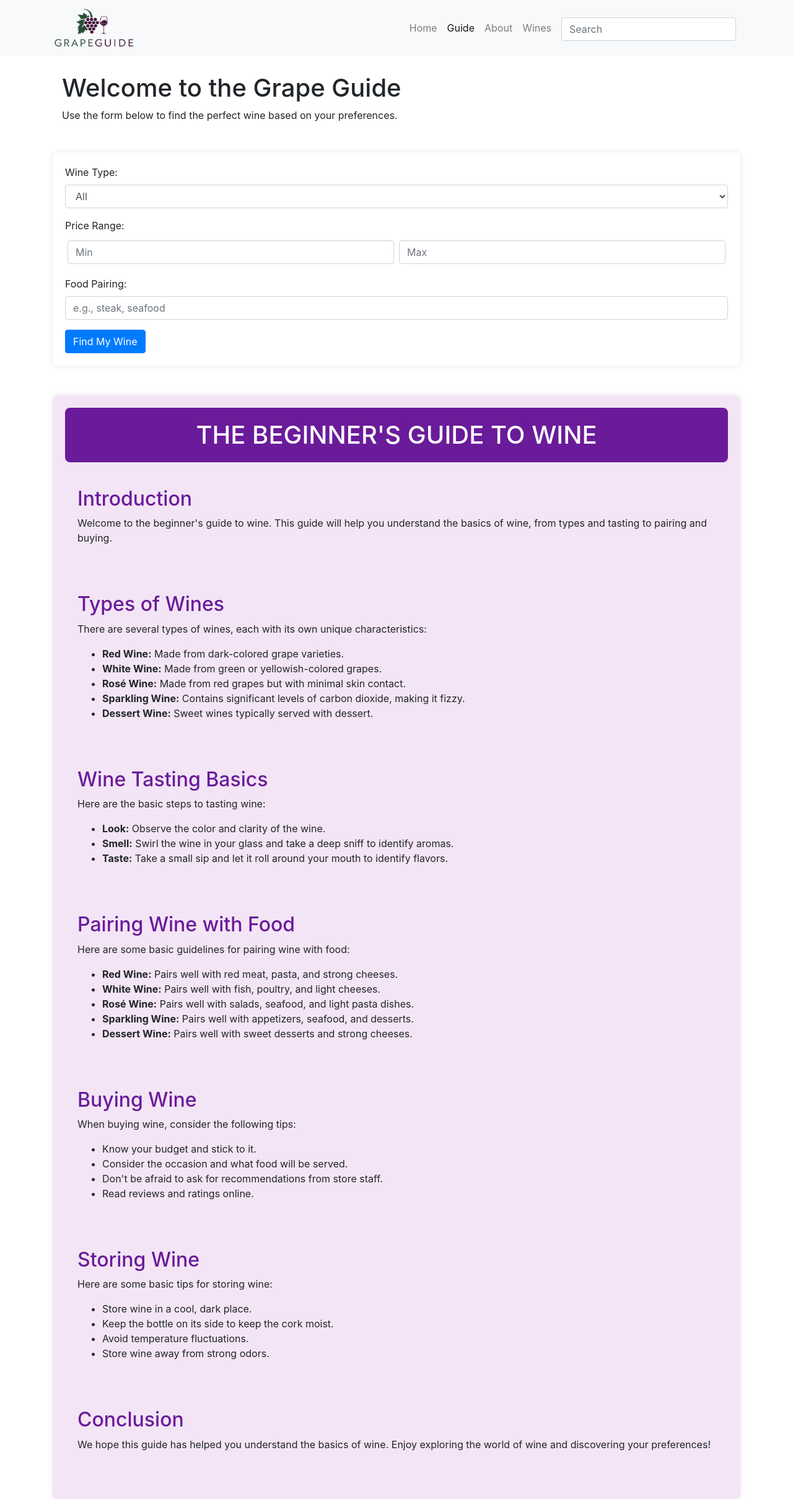
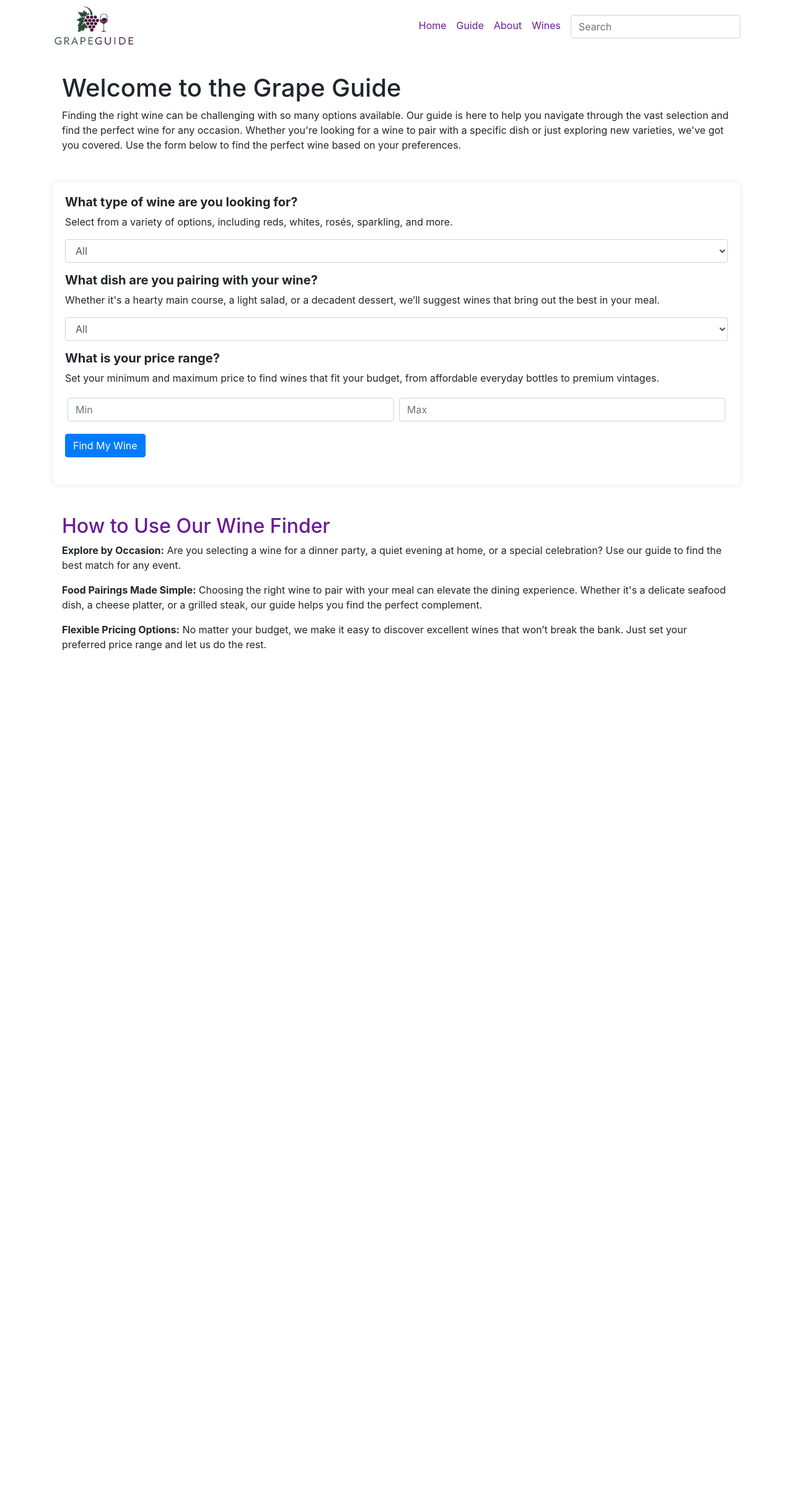
Before and after one commit to gijsoliemans/GrapeGuide, a Flask app: page /guide in a window 1280 px wide. Shown: the whole page at 62% size. After the commit the page ends 1050 px from the top, so only its background shows below. Run offline with Flask 3, Linux system fonts and the light colour scheme; parts of the project's set-up code (start-up, migrations or seed data) failed here and were passed over; some libraries are stand-ins or nearby versions.

Commit message:
🛢️ | home page + guide page changes

```diff
--- a/app.py
+++ b/app.py
@@ -208,7 +208,36 @@ def wine_detail(wine_id):
 
 @app.route('/guide')
 def guide():
-    return render_template('guide.html')
+    unique_countries = get_unique_values(wines, 'Country')
+    unique_regions = get_unique_values(wines, 'Region')
+    unique_grapes = get_unique_values(wines, 'Grape')
+    unique_types = get_unique_values(wines, 'Type')
+    unique_styles = get_unique_values(wines, 'Style')
+    unique_closures = get_unique_values(wines, 'Closure')
+    unique_capacities = get_unique_values(wines, 'Capacity')
+    unique_secondary_grapes = get_unique_values(wines, 'Secondary Grape Varieties')
+    unique_vintages = get_unique_values(wines, 'Vintage')
+    unique_units = get_unique_values(wines, 'Unit')
+    unique_characteristics = get_unique_values(wines, 'Characteristics')
+    unique_per_bottle_case_each = get_unique_values(wines, 'Per bottle / case / each')
+    unique_appellations = get_unique_values(wines, 'Appellations')
+
+    return render_template(
+        'guide.html',
+        unique_countries=unique_countries,
+        unique_regions=unique_regions,
+        unique_grapes=unique_grapes,
+        unique_types=unique_types,
+        unique_styles=unique_styles,
+        unique_vintages=unique_vintages,
+        unique_closures=unique_closures,
+        unique_capacities=unique_capacities,
+        unique_secondary_grapes=unique_secondary_grapes,
+        unique_units=unique_units,
+        unique_characteristics=unique_characteristics,
+        unique_per_bottle_case_each=unique_per_bottle_case_each,
+        unique_appellations=unique_appellations
+        )
 
 if __name__ == "__main__":
     app.run(debug=True)
--- a/templates/base.html
+++ b/templates/base.html
@@ -7,30 +7,34 @@
     <!-- Bootstrap CSS -->
     <link href="https://stackpath.bootstrapcdn.com/bootstrap/4.5.2/css/bootstrap.min.css" rel="stylesheet">
     <link rel="stylesheet" href="https://cdnjs.cloudflare.com/ajax/libs/font-awesome/6.0.0-beta3/css/all.min.css">
-
     <link rel="icon" type="image/x-icon" href="..\static\images\Favicon.png">
 
-
-
     <style>
-        /* Add padding to the top of the body to prevent content from being hidden behind the fixed navbar */
         body {
             padding-top: 70px; /* Adjust this value based on the height of your navbar */
+        }
+        .navbar {
+            background-color: #ffffff; /* Dark purple background */
+            opacity: 1; /* Ensure the navbar is fully opaque */
+        }
+        .navbar-nav .nav-link {
+            color: #6a1b9a !important; /* Ensure the text color is white */
         }
     </style>
 </head>
 <body>
     <!-- Navigation -->
-    <nav class="navbar navbar-expand-lg navbar-light bg-light fixed-top">
+    <nav class="navbar navbar-expand-lg navbar-dark fixed-top">
         <div class="container">
             <a class="navbar-brand p-0 m-0" href="/" style="max-width: 12%;">
                 <img src="{{ url_for('static', filename='images/Logo.png') }}" class="img-fluid rounded" alt="Logo" style="width: 100%; height: auto;">
             </a>
+        </a>
         <button class="navbar-toggler" type="button" data-toggle="collapse" data-target="#navbarResponsive" aria-controls="navbarResponsive" aria-expanded="false" aria-label="Toggle navigation">
             <span class="navbar-toggler-icon"></span>
 </button>
-            <div class="collapse navbar-collapse container-fluid" id="navbarResponsive">
-                <ul class="navbar-nav ml-auto align-items-center">
+<div class="collapse navbar-collapse" id="navbarResponsive">
+    <ul class="navbar-nav ml-auto d-flex align-items-center">
         <li class="nav-item {% if request.path == '/' %}active{% endif %}">
             <a class="nav-link" href="/">Home</a>
         </li>
@@ -43,7 +47,7 @@
         <li class="nav-item {% if request.path == '/wines' %}active{% endif %}">
             <a class="nav-link" href="/wines">Wines</a>
         </li>
-                        <form id="filter-form2" method="GET" action="{{ url_for('wines') }}">
+        <form id="filter-form2" method="GET" action="{{ url_for('wines') }}" class="form-inline my-2 my-lg-0">
             <input type="hidden" name="sort" value="{{ request.args.get('sort', '') }}">
             <input type="hidden" name="price_min" value="{{ request.args.get('price_min', '') }}">
             <input type="hidden" name="price_max" value="{{ request.args.get('price_max', '') }}">
@@ -60,11 +64,10 @@
             <input type="hidden" name="unit" value="{{ request.args.get('unit', '') }}">
             <input type="hidden" name="abv_min" value="{{ request.args.get('abv_min', '') }}">
             <input type="hidden" name="abv_max" value="{{ request.args.get('abv_max', '') }}">
-                            <div class="form-group mt-4">
-                                <input type="text" class="form-control mt-n1 ml-2 " id="search" name="search" maxlength="32" placeholder="Search" onchange="document.getElementById('filter-form2').submit();">
+            <div class="form-group mt-2">
+                <input type="text" class="form-control mt-n1 ml-2" id="search" name="search" maxlength="32" placeholder="Search" onchange="document.getElementById('filter-form2').submit();">
             </div>
         </form>
-                    </li>
     </ul>
 </div>
 </div>
--- a/templates/guide.html
+++ b/templates/guide.html
@@ -34,109 +34,97 @@
         box-shadow: 0 0 10px rgba(0, 0, 0, 0.1);
     }
 </style>
-
-
 <div class="container mt-3">
     <h1>Welcome to the Grape Guide</h1>
-    <p>Use the form below to find the perfect wine based on your preferences.</p>
+    <p>
+        Finding the right wine can be challenging with so many options available.
+        Our guide is here to help you navigate through the vast selection and find the perfect wine for any occasion.
+        Whether you're looking for a wine to pair with a specific dish or just exploring new varieties, we've got you covered.
+        Use the form below to find the perfect wine based on your preferences.
+    </p>
 </div>
 <div class="container mt-5 form-container">
-    <form id="filter-form" action="{{ url_for('wines') }}" method="GET">
+    <form class="pb-4" id="filter-form" method="GET" action="{{ url_for('wines') }}">
+        <div class="container">
+            <div class="row">
+                <div id="reset_filters_button" class="mt-n2 ml-2" style="display:none">
+                    <a class="btn btn-primary mt-2" href="/wines" onclick="collapseAdvancedFilters()"> Reset Filters </a>
+                </div>
+            </div>
+        </div>
         <div class="form-group">
-            <label for="wine-type">Wine Type:</label>
-            <select class="form-control" id="wine-type" name="wine_type" onchange="document.getElementById('filter-form').submit();">
+            <h5><strong>What type of wine are you looking for?</strong></h5>
+            <p>Select from a variety of options, including reds, whites, rosés, sparkling, and more.</p>
+            <select id="type" name="type" class="form-control">
                 <option value="">All</option>
-                <option value="red" {% if request.args.get('wine_type') == 'red' %} selected {% endif %}>Red</option>
-                <option value="white" {% if request.args.get('wine_type') == 'white' %} selected {% endif %}>White</option>
-                <option value="rose" {% if request.args.get('wine_type') == 'rose' %} selected {% endif %}>Rosé</option>
-                <option value="sparkling" {% if request.args.get('wine_type') == 'sparkling' %} selected {% endif %}>Sparkling</option>
-                <option value="dessert" {% if request.args.get('wine_type') == 'dessert' %} selected {% endif %}>Dessert</option>
-                <option value="fortified" {% if request.args.get('wine_type') == 'fortified' %} selected {% endif %}>Fortified</option>
+                {% for type in unique_types %}
+                    <option value="{{ type }}" {% if request.args.get('type') == type %} selected {% endif %}>{{ type }}</option>
+                {% endfor %}
             </select>
         </div>
+
         <div class="form-group">
-            <label for="price_min">Price Range:</label>
+            <h5><strong>What dish are you pairing with your wine?</strong></h5>
+            <p>Whether it's a hearty main course, a light salad, or a decadent dessert, we’ll suggest wines that bring out the best in your meal.</p>
+            <select id="pairing" name="pairing" class="form-control">
+                <option value="">All</option>
+                <option value="meat" {% if request.args.get('pairing') == 'meat' %} selected {% endif %}>Meat</option>
+                <option value="poultry" {% if request.args.get('pairing') == 'poultry' %} selected {% endif %}>Poultry</option>
+                <option value="fish" {% if request.args.get('pairing') == 'fish' %} selected {% endif %}>Fish</option>
+                <option value="cheese" {% if request.args.get('pairing') == 'cheese' %} selected {% endif %}>Cheese</option>
+                <option value="vegetables" {% if request.args.get('pairing') == 'vegetables' %} selected {% endif %}>Vegetables</option>
+            </select>
+        </div>
+
+        <div class="form-group">
+            <h5><strong>What is your price range?</strong></h5>
+            <p>Set your minimum and maximum price to find wines that fit your budget, from affordable everyday bottles to premium vintages.</p>
             <div class="container">
                 <div class="row">
                   <div class="col p-1">
-                        <input type="number" id="price_min" name="price_min" class="form-control" placeholder="Min" value="{{ request.args.get('price_min', '') }}" onchange="document.getElementById('filter-form').submit();">
+                    <input type="number" id="price_min" name="price_min" class="form-control" placeholder="Min"
+                        value="{{ request.args.get('price_min', '') }}">
                   </div>
-                    <div class="col p-1">
-                        <input type="number" id="price_max" name="price_max" class="form-control" placeholder="Max" value="{{ request.args.get('price_max', '') }}" onchange="document.getElementById('filter-form').submit();">
+                  <div class="col-sm p-1">
+                    <input type="number" id="price_max" name="price_max" class="form-control" placeholder="Max"
+                        value="{{ request.args.get('price_max', '') }}">
                   </div>
                 </div>
             </div>
         </div>
+
+<!--
         <div class="form-group">
-            <label for="food-pairing">Food Pairing:</label>
-            <input type="text" class="form-control" id="food-pairing" name="food_pairing" placeholder="e.g., steak, seafood" value="{{ request.args.get('food_pairing', '') }}" onchange="document.getElementById('filter-form').submit();">
+            <label for="country">Country</label>
+            <select id="country" name="country" class="form-control">
+                <option value="">All</option>
+                {% for country in unique_countries %}
+                    <option value="{{ country }}" {% if request.args.get('country') == country %} selected {% endif %}>{{ country }}</option>
+                {% endfor %}
+            </select>
         </div>
+
+        <div class="form-group">
+            <label for="grape">Grape Variety</label>
+            <select id="grape" name="grape" class="form-control">
+                <option value="">All</option>
+                {% for grape in unique_grapes %}
+                    <option value="{{ grape }}" {% if request.args.get('grape') == grape %} selected {% endif %}>{{ grape }}</option>
+                {% endfor %}
+            </select>
+        </div> -->
+
         <button type="submit" class="btn btn-primary">Find My Wine</button>
     </form>
 </div>
+<div class="container mt-5">
+    <h2>How to Use Our Wine Finder</h2>
+    <p><strong>Explore by Occasion:</strong> Are you selecting a wine for a dinner party, a quiet evening at home, or a special celebration? Use our guide to find the best match for any event.</p>
 
-<div class="container mt-5 content-wrapper">
-    <header>
-        <h1>The Beginner's Guide to Wine</h1>
-    </header>
-    <section id="introduction">
-        <h2>Introduction</h2>
-        <p>Welcome to the beginner's guide to wine. This guide will help you understand the basics of wine, from types and tasting to pairing and buying.</p>
-    </section>
-    <section id="types-of-wines">
-        <h2>Types of Wines</h2>
-        <p>There are several types of wines, each with its own unique characteristics:</p>
-        <ul>
-            <li><strong>Red Wine:</strong> Made from dark-colored grape varieties.</li>
-            <li><strong>White Wine:</strong> Made from green or yellowish-colored grapes.</li>
-            <li><strong>Rosé Wine:</strong> Made from red grapes but with minimal skin contact.</li>
-            <li><strong>Sparkling Wine:</strong> Contains significant levels of carbon dioxide, making it fizzy.</li>
-            <li><strong>Dessert Wine:</strong> Sweet wines typically served with dessert.</li>
-        </ul>
-    </section>
-    <section id="wine-tasting-basics">
-        <h2>Wine Tasting Basics</h2>
-        <p>Here are the basic steps to tasting wine:</p>
-        <ul>
-            <li><strong>Look:</strong> Observe the color and clarity of the wine.</li>
-            <li><strong>Smell:</strong> Swirl the wine in your glass and take a deep sniff to identify aromas.</li>
-            <li><strong>Taste:</strong> Take a small sip and let it roll around your mouth to identify flavors.</li>
-        </ul>
-    </section>
-    <section id="pairing-wine-with-food">
-        <h2>Pairing Wine with Food</h2>
-        <p>Here are some basic guidelines for pairing wine with food:</p>
-        <ul>
-            <li><strong>Red Wine:</strong> Pairs well with red meat, pasta, and strong cheeses.</li>
-            <li><strong>White Wine:</strong> Pairs well with fish, poultry, and light cheeses.</li>
-            <li><strong>Rosé Wine:</strong> Pairs well with salads, seafood, and light pasta dishes.</li>
-            <li><strong>Sparkling Wine:</strong> Pairs well with appetizers, seafood, and desserts.</li>
-            <li><strong>Dessert Wine:</strong> Pairs well with sweet desserts and strong cheeses.</li>
-        </ul>
-    </section>
-    <section id="buying-wine">
-        <h2>Buying Wine</h2>
-        <p>When buying wine, consider the following tips:</p>
-        <ul>
-            <li>Know your budget and stick to it.</li>
-            <li>Consider the occasion and what food will be served.</li>
-            <li>Don't be afraid to ask for recommendations from store staff.</li>
-            <li>Read reviews and ratings online.</li>
-        </ul>
-    </section>
-    <section id="storing-wine">
-        <h2>Storing Wine</h2>
-        <p>Here are some basic tips for storing wine:</p>
-        <ul>
-            <li>Store wine in a cool, dark place.</li>
-            <li>Keep the bottle on its side to keep the cork moist.</li>
-            <li>Avoid temperature fluctuations.</li>
-            <li>Store wine away from strong odors.</li>
-        </ul>
-    </section>
-    <section id="conclusion">
-        <h2>Conclusion</h2>
-        <p>We hope this guide has helped you understand the basics of wine. Enjoy exploring the world of wine and discovering your preferences!</p>
-    </section>
+    <p><strong>Food Pairings Made Simple:</strong> Choosing the right wine to pair with your meal can elevate the dining experience. Whether it's a delicate seafood dish, a cheese platter, or a grilled steak, our guide helps you find the perfect complement.</p>
+
+    <p><strong>Flexible Pricing Options:</strong> No matter your budget, we make it easy to discover excellent wines that won’t break the bank. Just set your preferred price range and let us do the rest.</p>
 </div>
+
+
 {% endblock %}
```
Also changed, not shown: templates/index.html (+11 -10 lines). Lines whose indentation alone changed are shown as unchanged.
